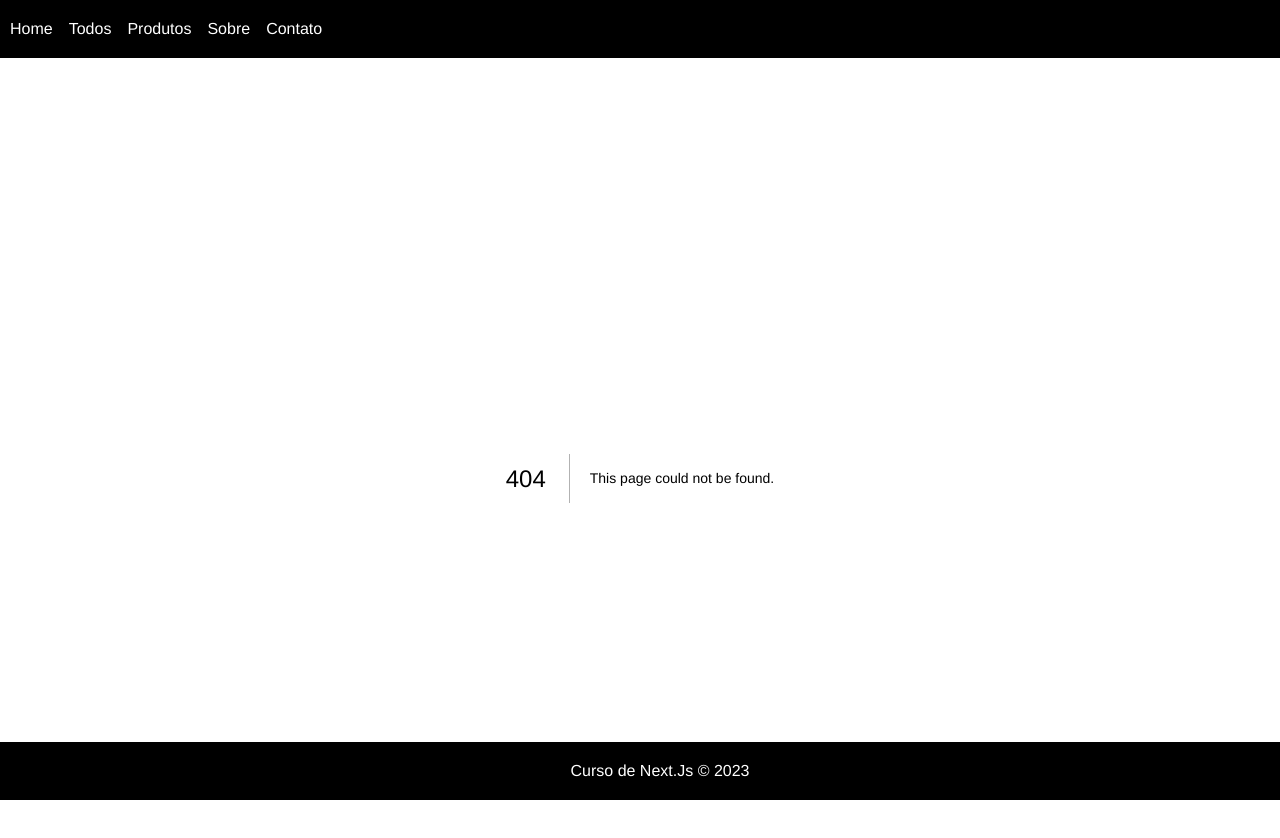
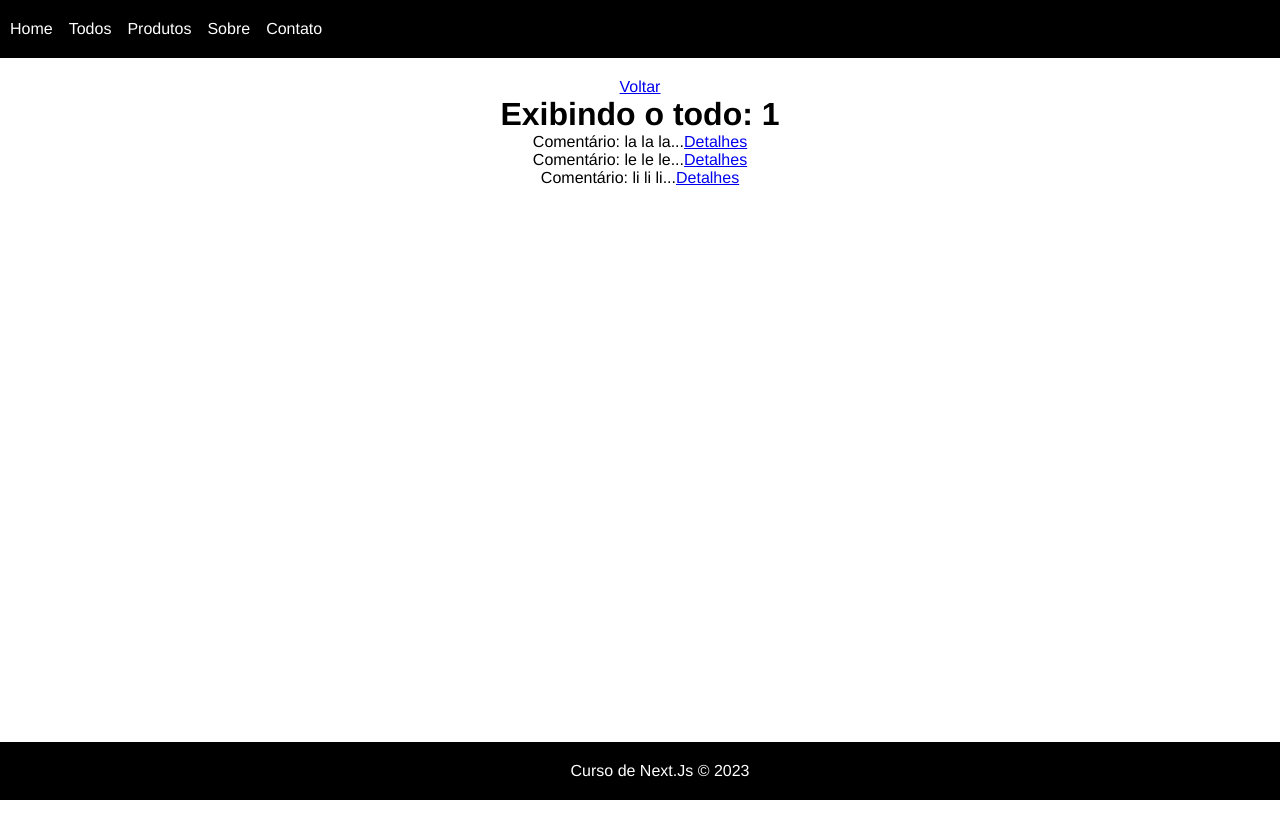
Before and after one commit to gglsilva/estudos-next-js, a Next.js app: page /todos/1 in a window 1280 px wide. Before the commit this address had no page. Shown: the top 838 px of the page. After the commit the page ends 800 px from the top, so only its background shows below. Built offline with nearby package versions, Linux system fonts and the light colour scheme.

Commit message:
11_dynamic_routes

```diff
--- /dev/null
+++ b/pages/todos/[todoId].js
@@ -0,0 +1,38 @@
+import Link from "next/link";
+
+import { useRouter } from "next/router";
+
+export default function Todo(){
+
+    const router = useRouter()
+
+    const todoId = router.query.todoId
+
+    return(
+        <>
+            <Link href="/">
+                Voltar
+            </Link>
+
+            <h1>Exibindo o todo: {todoId}</h1>
+            <p>
+                Comentário: la la la...
+                <Link href={`/todos/${todoId}/comments/1`}>
+                    Detalhes
+                </Link>
+            </p>
+            <p>
+                Comentário: le le le...
+                <Link href={`/todos/${todoId}/comments/2`}>
+                    Detalhes
+                </Link>
+            </p>
+            <p>
+                Comentário: li li li...
+                <Link href={`/todos/${todoId}/comments/3`}>
+                    Detalhes
+                </Link>
+            </p>
+        </>
+    )
+}
--- a/pages/todos.js
+++ b/pages/todos/index.js
@@ -1,4 +1,4 @@
-import styles from '../styles/Todos.module.css'
+import styles from '../../styles/Todos.module.css'
 
 export async function getStaticProps(){
 
```
Also changed, not shown: pages/todos/[todoId]/comments/[commentId].js (added, +20 -0 lines).
